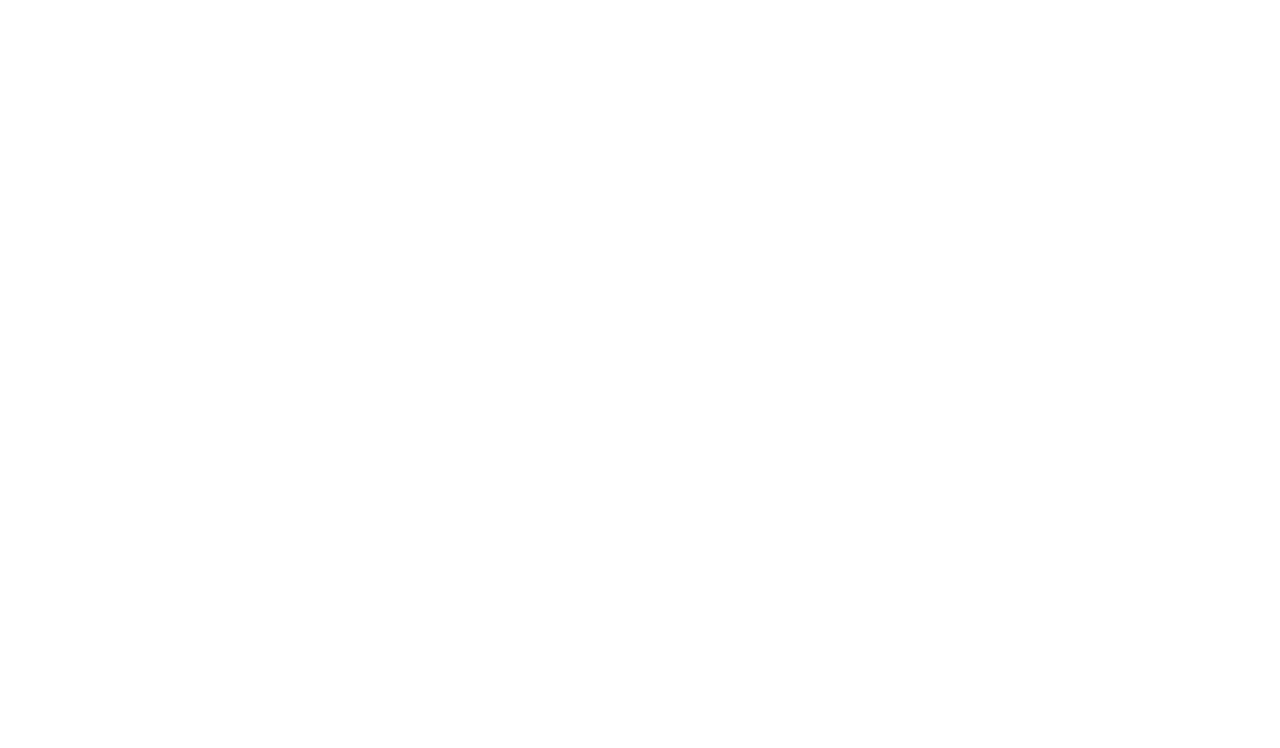
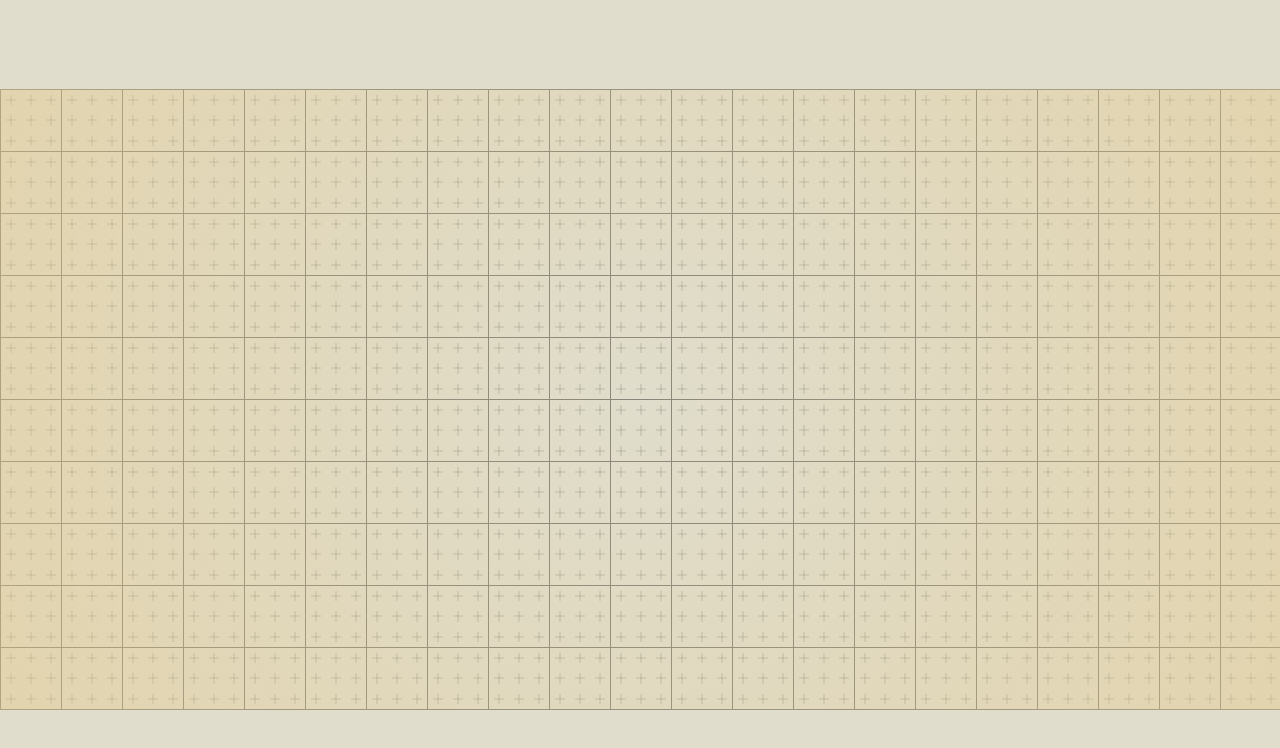
Before and after one commit to RTzm4d48/mysite, a website with bundled scripts: page index.html in a window 1280 px wide. Built offline with nearby package versions, Linux system fonts and the light colour scheme.

Commit message:
[feat][yo] mysite - TaskSprint #3

```diff
--- a/index.html
+++ b/index.html
@@ -3,15 +3,21 @@
 <head>
     <meta charset="UTF-8">
     <meta name="viewport" content="width=device-width, initial-scale=1.0">
-    <title>MySite</title>
+    <link rel="icon" type="image/x-icon" href="static/img/favicon.ico">
+    <title>Jeiro-site</title>
     <link rel="stylesheet" href="static/css/reset.css">
-    <link rel="stylesheet" href="static/css/style.css">
+    <link rel="stylesheet" href="static/css/styles.css">
     <link rel="stylesheet" href="static/css/index/atoms.css">
     <link rel="stylesheet" href="static/css/index/molecules.css">
     <link rel="stylesheet" href="static/css/index/organisms.css">
     <link rel="stylesheet" href="static/css/index/templates.css">
 </head>
 <body>
-
+    <div id="contMoules" class="template_contModules">
+        <div id="div_cont" style="margin: auto;">
+            <div id="contBody" class="template_contBody"></div>
+        </div>
+    </div>
 </body>
+<script type="module" src="static/js/script_modules.js"></script>
 </html>
--- a/static/css/index/atoms.css
+++ b/static/css/index/atoms.css
@@ -0,0 +1,49 @@
+.atom_modulesPoint {
+    width: 100%;
+    height: 100%;
+    display: flex;
+    flex-direction: column;
+
+    & span {
+        width: 100%;
+        height: calc(100% / 3);
+        display: flex;
+
+        & div {
+            height: 100%;
+            width: calc(100% / 3);
+            display: flex;
+
+            & section {
+                position: relative;
+                width: 50%;
+                height: 50%;
+                margin: auto;
+
+                &:before,
+                &:after {
+                content: "";
+                position: absolute;
+                background-color: #33312c37;
+                }
+
+                &:before {
+                width: 1px;
+                height: 100%;
+                left: 50%;
+                top: 0;
+                transform: translateX(-50%);
+                }
+
+                &:after {
+                width: 100%;
+                height: 1px;
+                left: 0;
+                top: 50%;
+                transform: translateY(-50%);
+                }
+            }
+
+        }
+    }
+}
--- a/static/css/index/templates.css
+++ b/static/css/index/templates.css
@@ -0,0 +1,59 @@
+.template_contModules {
+
+    width: 100%;
+    max-height: 100vh;
+    display: flex;
+    flex-direction: column;
+    background: var(--color_base_1);
+    position: relative; /*importante*/
+
+    padding: 0px;
+    margin: auto;
+    overflow: hidden;
+
+    & aside {
+        background: var(--color_base_1);
+        display: flex;
+        border-right: none; /* Elimina el borde en el lado derecho */
+        border-bottom: none;
+        border-right: 1px solid #33312c80;
+        margin: 0px auto;
+
+        .module_box {
+            border: 1px solid #33312c80;
+            border-right: none; /* Elimina el borde en el lado derecho */
+            border-bottom: none;
+            position: relative; /*importante*/
+
+            & nav {
+                color: red;
+                position: absolute;/*importante*/
+                margin: auto;
+                background: yellow;
+                width: 200%;
+                height: 100%;
+                display: flex;
+                z-index: 4;
+
+                & p {
+                    margin: auto;
+                    font-family: var(--font-code_latin);
+                    font-size: small;
+                }
+            }
+        }
+    }
+}
+
+.template_contBody {
+    position: absolute;
+    display: flex;
+    /* width: 100%; EL WIDTH SE DA CON JS */
+    height: 100%;
+    flex-grow: 1;
+    background-image: radial-gradient(circle at center, transparent, #e5c989);
+    background-size: 200% 300%;
+    background-position: center;
+    z-index: 10;
+    top: 0;
+}
--- a/static/css/styles.css
+++ b/static/css/styles.css
@@ -1,3 +1,33 @@
 body {
-    background: salmon;
+    /* background: #09da2c; */
+    background: var(--color_base_1);
+    color: white;
+    width: calc(100vw - 0px);
+    height: calc(100vh - 1px);
+    padding: 0;
+    display: flex;
+    overflow: hidden;
+
 }
+
+/* Estilo para la barra de desplazamiento */
+& ::-webkit-scrollbar {
+    width: 5px; /* Ancho de la barra de desplazamiento */
+    height: 5px; /* Altura de la barra de desplazamiento */
+}
+/* Estilo para la pista de la barra de desplazamiento */
+& ::-webkit-scrollbar-track {
+    background: #2B3846; /* Color de fondo de la pista */
+}
+/* Estilo para el pulgar de la barra de desplazamiento */
+& ::-webkit-scrollbar-thumb {
+    background: #264277; /* Color de fondo del pulgar */
+}
+/* Cambia el color del pulgar al pasar el mouse */
+& ::-webkit-scrollbar-thumb:hover {
+    background: #555;
+}
+
+:root {
+    --color_base_1: #E0DDCC;
+}
--- /dev/null
+++ b/static/js/script_modules.js
@@ -0,0 +1,74 @@
+import { screen_modules_size_X } from '/static/js/utils/helpers.js';
+
+class MyModules {
+    constructor() {
+    this.modules = {};
+    this.html_contMoules = document.getElementById('contMoules');
+    // this.write_allModules(21, 90, 10);
+
+    }
+    write_allModules(numModules=21, sizeLimiter=90, nodules_Y=10) {
+        let modules_x = '';
+        let last_border = '';
+        for (let i = 0; i < nodules_Y; i++) {
+            if (i == nodules_Y-1) {last_border = `style="border-bottom: 1px solid #33312c80;"`;}
+            modules_x += this.write_column(numModules, sizeLimiter, last_border)
+        }
+        document.getElementById('div_cont').innerHTML += modules_x;
+        // this.html_contMoules.innerHTML += modules_x
+    }
+
+    write_column(numModules, sizeLimiter, last_border) {
+
+        var html_aside = `<aside ${last_border}>`;
+
+        var width = screen_modules_size_X(numModules, sizeLimiter);
+
+        document.getElementById('contBody').style.width = (width*numModules)+'px';
+
+        for (let i = 1; i <= numModules; i++) {
+            html_aside = html_aside+`<div class="module_box" style="width: calc(${width}px - 1px); height: ${width}px;">
+                <div class="atom_modulesPoint">
+                    <span>
+                        <div><section></section></div>
+                        <div><section></section></div>
+                        <div><section></section></div>
+                    </span>
+                    <span>
+                        <div><section></section></div>
+                        <div><section></section></div>
+                        <div><section></section></div>
+                    </span>
+                    <span>
+                        <div><section></section></div>
+                        <div><section></section></div>
+                        <div><section></section></div>
+                    </span>
+                </div>
+            </div>`;
+            var thehtmla = i == numModules ? html_aside+"</aside>" : '';
+        }
+        return thehtmla;
+    }
+}
+let instance = new MyModules();
+
+function applyResponsiveStyles() {
+    const tabletSize = window.matchMedia("(max-width: 900px) and (min-width: 601px)");
+    const mobileSize = window.matchMedia("(max-width: 600px)");
+    console.log('tabletSize', tabletSize);
+    console.log('mobileSize', mobileSize);
+    if (tabletSize.matches) {
+        instance.write_allModules(21, 90, 10);
+    } else if (mobileSize.matches) {
+        instance.write_allModules(7, 90, 17);
+    } else {
+        instance.write_allModules(21, 100, 10);
+    }
+}
+applyResponsiveStyles();
+
+window.onresize = function(event) {
+    applyResponsiveStyles();
+
+};
--- /dev/null
+++ b/static/js/utils/helpers.js
@@ -0,0 +1,10 @@
+export function screen_modules_size_X(numModules, sizeLimiter) {
+    var wind_wid = window.innerWidth;
+
+    var width_module = (wind_wid / numModules); // TAMAÑO DE CADA MODULO
+    var width_rounded = width_module.toFixed(0); // REDONDEAMOS
+
+    var width = width_rounded > sizeLimiter ? sizeLimiter : width_rounded; // TAMAÑO CON EL LIMITE DE 95px MAX
+
+    return width;
+}
```
Also changed, not shown: static/img/favicon.ico (added).
